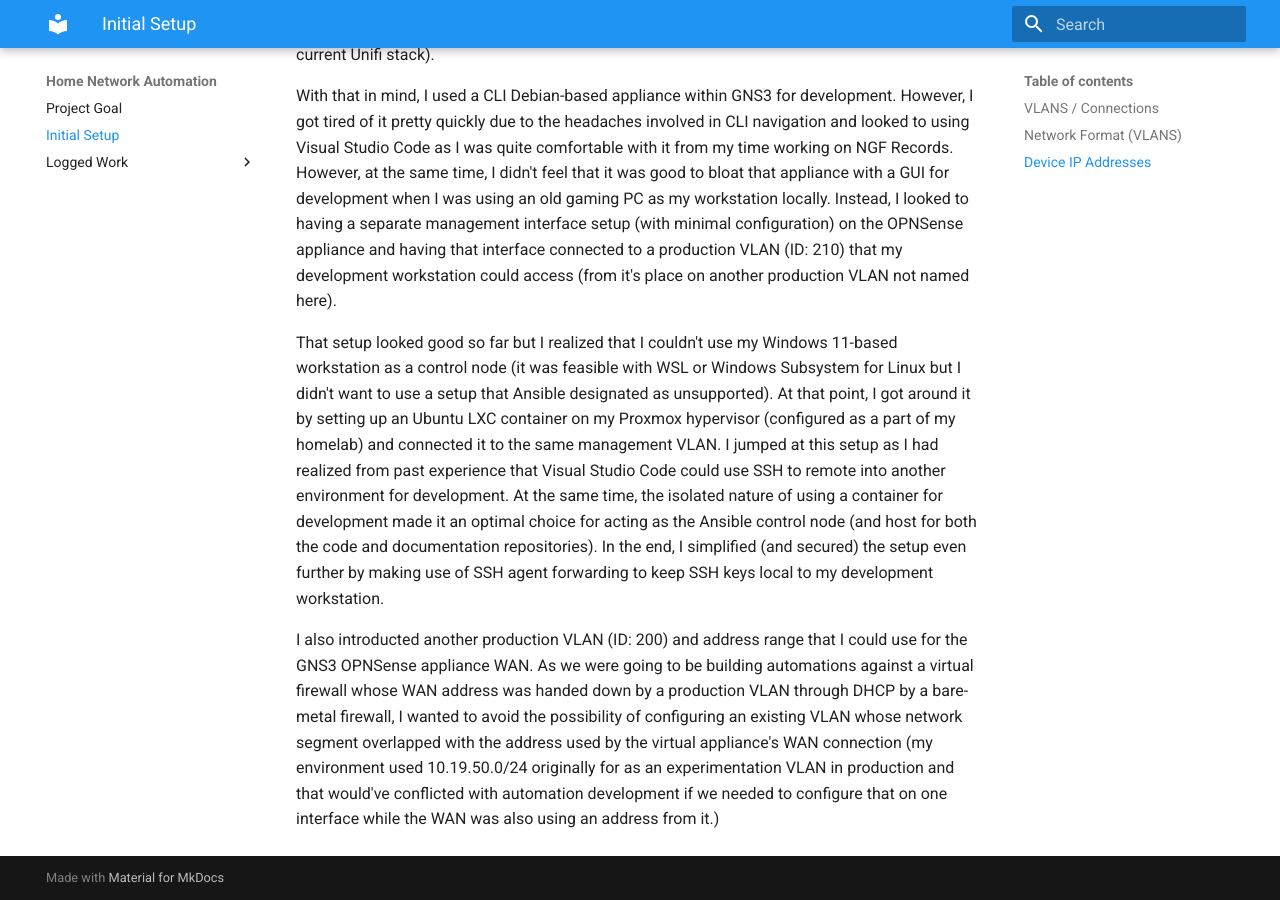
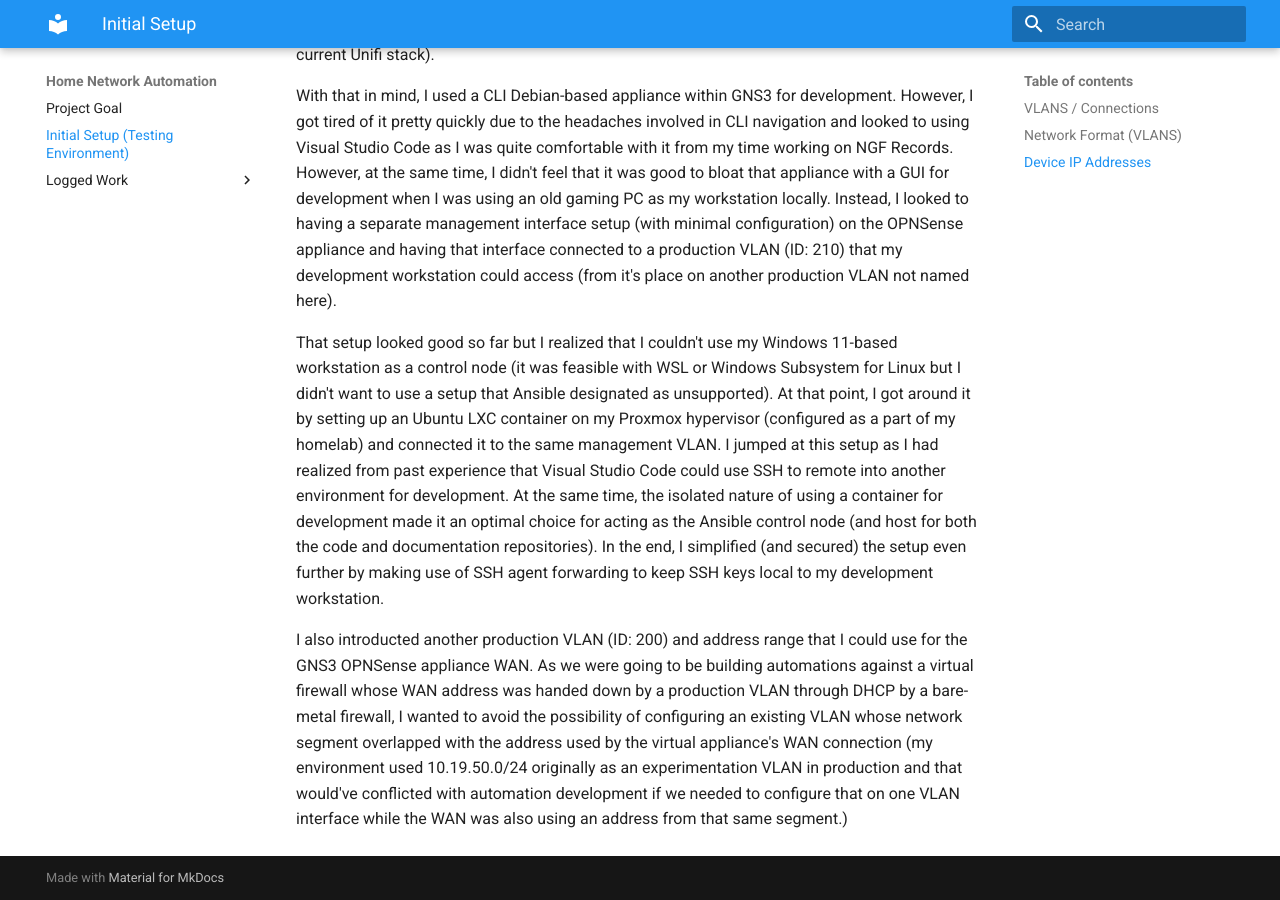
Before and after one commit to drinferno2001/HOME_NETWORK_AUTOMATION_WIKI, an MkDocs documentation site: the page built from docs/testing_env_setup/index.md, in a window 1280 px wide and 900 px high, scrolled down 2208 px. Built offline with MkDocs 1.6.1 and Material for MkDocs 9.7.7, drawn with Linux system fonts in a browser that asks for light colours; some of the changed text lies outside the part shown.

Commit message:
Updated Initial Setup page to fix some incorrect grammar and added use of 'testing' to describe the environment we are setting up (this will be how we define the environment going forward). The testing usage was also used for the site documentation layout as well.

```diff
--- a/docs/env_setup/index.md
+++ b/docs/testing_env_setup/index.md
@@ -2,10 +2,9 @@
 
 While a home network wouldn't typically be considered priority or critical enough to warrant a need to take extra precautions for a project like this, I didn't want to anger the rest of the household by killing the Internet connection. This is especially the case as I tend to swap between projects and completion timelines aren't entirely set in stone.
 
-With that in mind, I decided to develop this automation by first replicating it into a virtualized environment in GNS3. As I had originally setup a GNS3 server for use for my CCNA studies, I thought it best to utilize it now to stand up a testing environment for building my Ansible playbook(s).
+With that in mind, I decided to develop this automation by first replicating it into a virtualized (testing) environment in GNS3. As I had originally setup a GNS3 server for use for my CCNA studies, I thought it best to utilize it now to stand up a testing environment for building my Ansible playbook(s).
 
-Since we are integrating with tools in a virtual environment, a particular setup had to be devised in order to ease development while also ensuring that we could get the
-environment as close to production as humanely possible.
+Since we are integrating with tools in a virtual testing environment, a particular setup had to be devised in order to ease development while also ensuring that we could get the environment as close to production as humanely possible.
 
 In the end, we settled with the following for the server and networking setup:
 
@@ -158,4 +157,4 @@
 
 That setup looked good so far but I realized that I couldn't use my Windows 11-based workstation as a control node (it was feasible with WSL or Windows Subsystem for Linux but I didn't want to use a setup that Ansible designated as unsupported). At that point, I got around it by setting up an Ubuntu LXC container on my Proxmox hypervisor (configured as a part of my homelab) and connected it to the same management VLAN. I jumped at this setup as I had realized from past experience that Visual Studio Code could use SSH to remote into another environment for development. At the same time, the isolated nature of using a container for development made it an optimal choice for acting as the Ansible control node (and host for both the code and documentation repositories). In the end, I simplified (and secured) the setup even further by making use of SSH agent forwarding to keep SSH keys local to my development workstation.
 
-I also introducted another production VLAN (ID: 200) and address range that I could use for the GNS3 OPNSense appliance WAN. As we were going to be building automations against a virtual firewall whose WAN address was handed down by a production VLAN through DHCP by a bare-metal firewall, I wanted to avoid the possibility of configuring an existing VLAN whose network segment overlapped with the address used by the virtual appliance's WAN connection (my environment used 10.19.50.0/24 originally for as an experimentation VLAN in production and that would've conflicted with automation development if we needed to configure that on one interface while the WAN was also using an address from it.)
+I also introducted another production VLAN (ID: 200) and address range that I could use for the GNS3 OPNSense appliance WAN. As we were going to be building automations against a virtual firewall whose WAN address was handed down by a production VLAN through DHCP by a bare-metal firewall, I wanted to avoid the possibility of configuring an existing VLAN whose network segment overlapped with the address used by the virtual appliance's WAN connection (my environment used 10.19.50.0/24 originally as an experimentation VLAN in production and that would've conflicted with automation development if we needed to configure that on one VLAN interface while the WAN was also using an address from that same segment.)
--- a/mkdocs.yml
+++ b/mkdocs.yml
@@ -2,8 +2,8 @@
 site_url: https://firstgambrellianempire.com/hna-wiki
 nav:
   - Project Goal: index.md
-  - Initial Setup:
-    - env_setup/index.md
+  - Initial Setup (Testing Environment):
+    - testing_env_setup/index.md
   - Logged Work:
     - blog/index.md
 theme:
```
